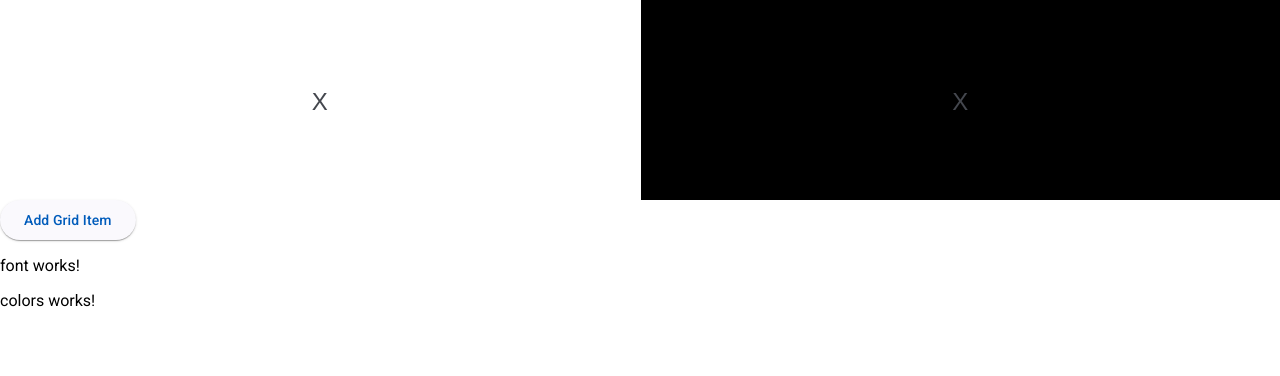
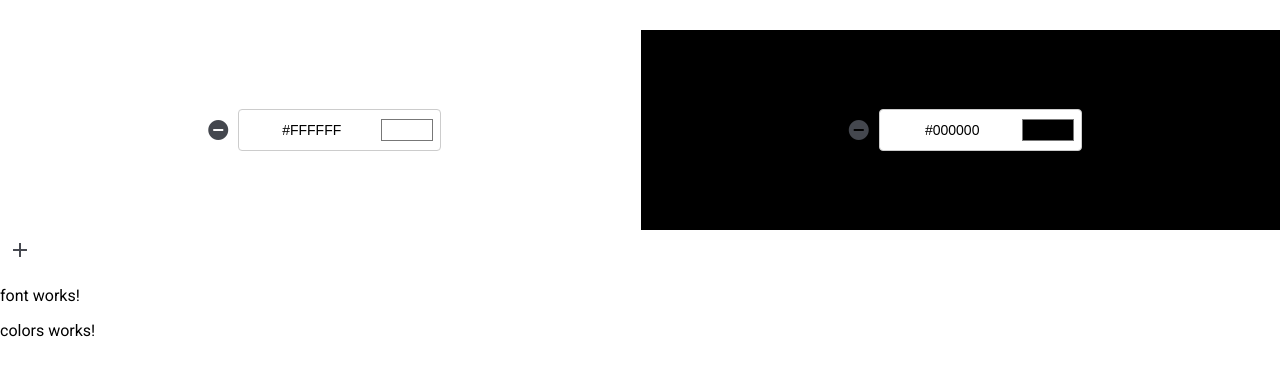
Before and after one commit to joshaughnessy22/color-swatches-ui, an Angular app: page / in a window 1280 px wide. Shown: the top 376 px of the page. Built offline with nearby package versions, Linux system fonts and the light colour scheme.

Commit message:
color picking added

```diff
--- a/src/app/cards/cards.component.css
+++ b/src/app/cards/cards.component.css
@@ -0,0 +1,42 @@
+.remove{
+    color: red;
+    font-size: 20px;
+    cursor: pointer;
+}
+
+.mat-grid-list{
+    margin-top: 30px;
+}
+
+.color-display {
+    display: flex;
+    align-items: center;
+    justify-content: space-between;
+    padding: 5px;
+    border: 1px solid #ccc;
+    border-radius: 4px;
+    background-color: #fff;
+    width: 100%;
+    box-sizing: border-box;
+  }
+
+  .color-input {
+    border: none;
+    outline: none;
+    font-size: 14px;
+    width: 70%;
+    text-align: center;
+    color: #000;
+    background: transparent;
+    cursor: pointer;
+  }
+
+  .color-picker {
+    border: none;
+    outline: none;
+    width: 30%;
+    height: 30px;
+    cursor: pointer;
+    padding: 0;
+    background: transparent;
+  }
--- a/src/app/cards/cards.component.html
+++ b/src/app/cards/cards.component.html
@@ -1,13 +1,33 @@
 <mat-grid-list [cols]="gridCols" [rowHeight]="'200px'">
-    <mat-grid-tile *ngFor="let color of colors; let i = index" [style.background]="color">
-      <div class="tile-content">
-        <button mat-icon-button color="warn" (click)="removeGridItem(i)">X</button>
+  <mat-grid-tile *ngFor="let color of colors; let i = index" [style.background]="color">
+    <div class="remove">
+      <button mat-icon-button color="warn" (click)="removeGridItem(i)">
+        <mat-icon>remove_circle</mat-icon>
+      </button>
+    </div>
+
+    <div class="color-box">
+      <div class="color-display">
+        <input
+          class="color-input"
+          [value]="color"
+          #textInput
+          (input)="updateColor(i, textInput.value)"
+        />
+        <input
+          type="color"
+          class="color-picker"
+          [value]="color"
+          #colorPicker
+          (input)="updateColor(i, colorPicker.value)"
+        />
       </div>
-    </mat-grid-tile>
-  </mat-grid-list>
+    </div>
+  </mat-grid-tile>
+</mat-grid-list>
 
-  <div>
-    <button mat-raised-button color="primary" (click)="addGridItem()">Add Grid Item</button>
-  </div>
-
-  <!-- <app-error [message]="errorMessage"></app-error> -->
+<div>
+  <button mat-icon-button (click)="addGridItem()">
+    <mat-icon>add</mat-icon>
+  </button>
+</div>
--- a/src/app/cards/cards.component.ts
+++ b/src/app/cards/cards.component.ts
@@ -1,34 +1,42 @@
-import { Component } from '@angular/core';
+import { Component, Input } from '@angular/core';
 import { ErrorComponent } from '../error/error.component';
 import {MatGridListModule} from '@angular/material/grid-list';
 import {MatButtonModule} from '@angular/material/button';
-import { NgIf, NgFor } from '@angular/common';
+import { MatIconModule } from '@angular/material/icon';
+import { MatFormFieldModule } from '@angular/material/form-field';
+import { FormsModule } from '@angular/forms';
+import { NgFor } from '@angular/common';
+import {MatInputModule} from '@angular/material/input';
 
 @Component({
   selector: 'app-cards',
   imports: [ MatGridListModule,
     MatButtonModule,
     ErrorComponent,
-    NgIf, NgFor
+    NgFor,
+    MatIconModule,
+    MatFormFieldModule,
+    FormsModule,
+    MatInputModule
   ],
   templateUrl: './cards.component.html',
   styleUrl: './cards.component.css'
 })
 export class CardsComponent {
-
   colors = ['#FFFFFF', '#000000'];
   errorMessage = '';
   gridCols = 2;
-  gridRows = 1;
-  gridHeight = 200;
-  gridWidth = 200;
+  readonly gridRows: number = 1; // Fixed to 1 row
+  readonly  gridHeight: number = 300; //fixed to height
+  readonly gridWidth = 1230; //fixed width
+
+  @Input() newcolor: string = '';
+
+
 
   addGridItem() {
     if (this.colors.length < 11){
-      this.gridCols = Math.ceil(this.colors.length / 2);
-      this.gridRows = Math.ceil(this.colors.length / this.gridCols);
-      this.gridHeight = 200 * this.gridRows;
-      this.gridWidth = 200 * this.gridCols;
+      this.gridCols = this.colors.length + 1;
 
       this.errorMessage = '';
 
@@ -42,10 +50,7 @@ export class CardsComponent {
 
   removeGridItem(i: number){
     if(this.colors.length > 2){
-      this.gridCols = Math.ceil(this.colors.length / 2);
-      this.gridRows = Math.ceil(this.colors.length / this.gridCols);
-      this.gridHeight = 200 * this.gridRows;
-      this.gridWidth = 200 * this.gridCols;
+      this.gridCols = this.colors.length - 1;
 
       this.errorMessage = '';
 
@@ -65,5 +70,18 @@ export class CardsComponent {
     return color;
   }
 
+  private isValidColor(color: string): boolean {
+    return /^#[0-9A-F]{6}$/i.test(color);
+  }
+
+  updateColor(index: number, newColor: string): void {
+    if (this.isValidColor(newColor)) {
+      this.colors[index] = newColor;
+      this.errorMessage = '';
+    } else {
+      this.errorMessage = 'Invalid color code';
+    }
+  }
+
 
 }
```
